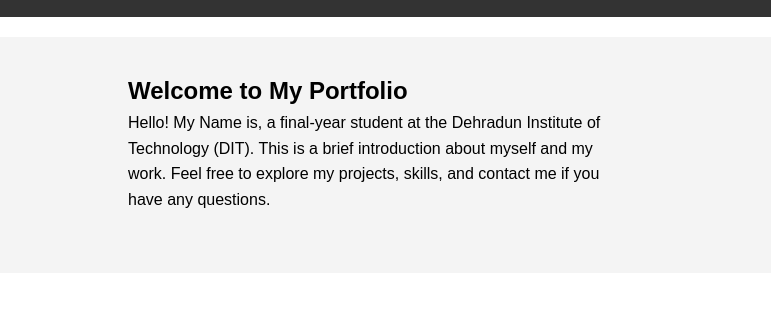
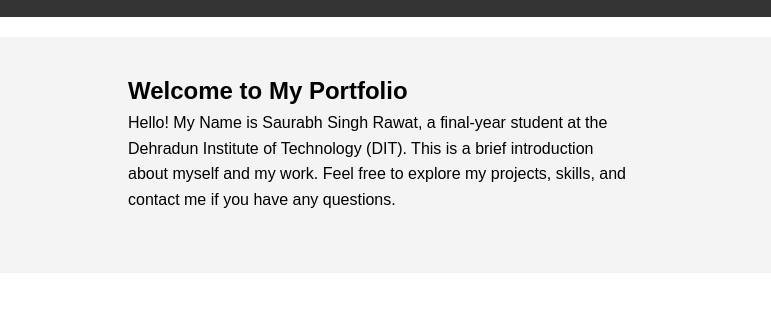
Before and after one commit to saurabh-rawat-03/Portfolio-ssr, a plain HTML site: page index.html in a window 1280 px wide. Shown: the part 100-420 px from the top of the page, 0-771 px from the left. Drawn offline with Linux system fonts and the light colour scheme.

Commit message:
Update Content

```diff
--- a/index.html
+++ b/index.html
@@ -36,7 +36,7 @@
             <div class="intro">
                 <div class="intro-text">
                     <h2>Welcome to My Portfolio</h2>
-                    <p>Hello! My Name is, a final-year student at the Dehradun Institute of Technology (DIT). This is a brief introduction about myself and my work. Feel free to explore my projects, skills, and contact me if you have any questions.</p>
+                    <p>Hello! My Name is Saurabh Singh Rawat, a final-year student at the Dehradun Institute of Technology (DIT). This is a brief introduction about myself and my work. Feel free to explore my projects, skills, and contact me if you have any questions.</p>
                     <br>
                 </div>
                 <div class="intro-image">
```
